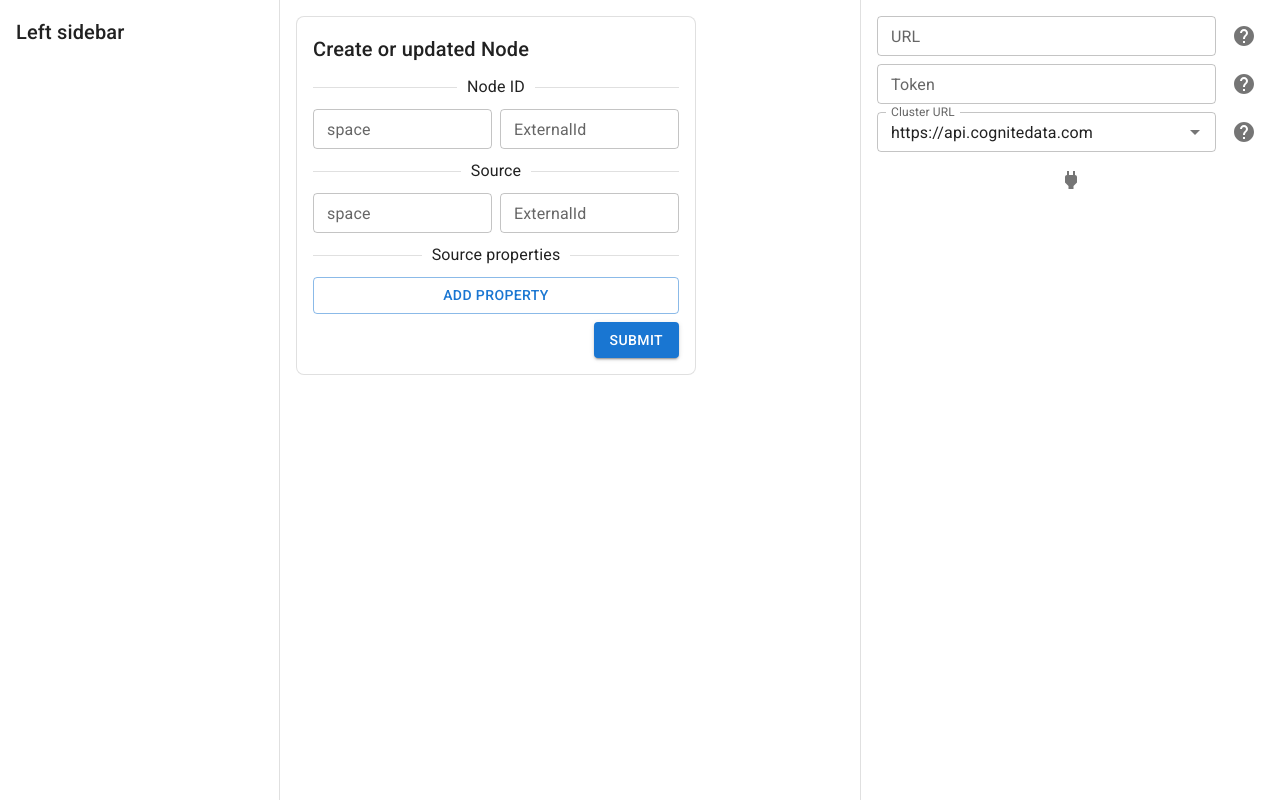
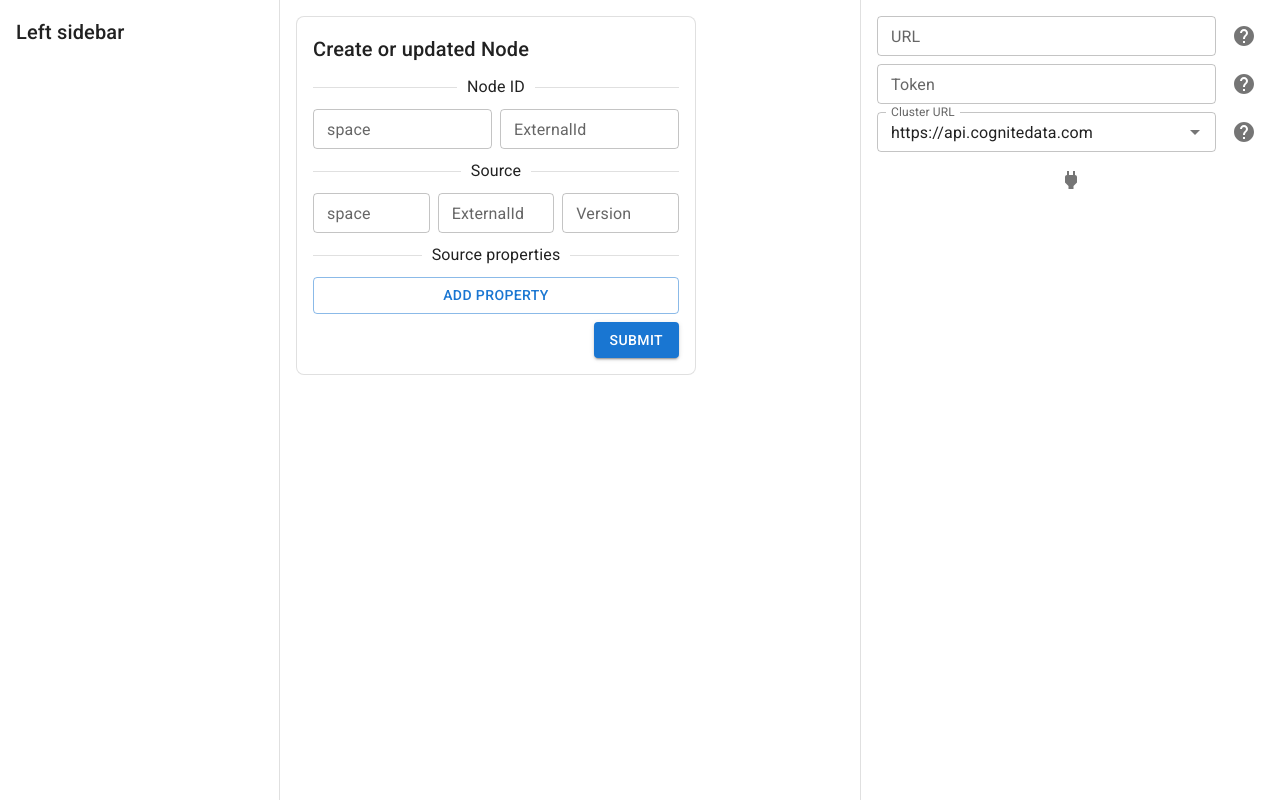
Before and after one commit to anton-p-c/data-bakery, a React (Vite) app: page / in a window 1280 px wide. Built offline with nearby package versions, Linux system fonts and the light colour scheme.

Commit message:
wired up CogniteSDK an CreateOrUpdateForm

```diff
--- a/src/CogniteSDK/CogniteSDK.ts
+++ b/src/CogniteSDK/CogniteSDK.ts
@@ -19,7 +19,7 @@ export class CogniteSDK {
 
   private cogniteClient_: CogniteClient | undefined
 
-  private get cogniteClient(): CogniteClient {
+  get api(): CogniteClient {
     if (!this.cogniteClient_) {
       throw new Error('CogniteClient not initialized')
     }
@@ -58,9 +58,9 @@ export class CogniteSDK {
     try {
       store.set(this.state.connectionError, undefined)
 
-      await this.cogniteClient.authenticate()
+      await this.api.authenticate()
       // authenticate doesn't throw an error, so we need to check the error type
-      await this.cogniteClient.containers.list({ includeGlobal: true })
+      await this.api.containers.list({ includeGlobal: true })
 
       store.set(this.state.connectionState, 'connected')
     } catch (error) {
--- a/src/components/CreateOrUpdateNodeForm/CreateOrUpdateNodeForm.tsx
+++ b/src/components/CreateOrUpdateNodeForm/CreateOrUpdateNodeForm.tsx
@@ -1,7 +1,8 @@
-import { type ContainerCreateDefinition, type DataModelCreate, type RawPropertyValueV3, type ViewCreateDefinition, type ViewReference } from "@cognite/sdk"
+import { type PropertyValueGroupV3, type RawPropertyValueV3, type ViewReference } from "@cognite/sdk"
 import DeleteIcon from "@mui/icons-material/Delete"
 import { Box, Button, Divider, IconButton, Paper, TextField, Typography, } from "@mui/material"
 import { FormProvider, useFieldArray, useForm, useFormContext } from "react-hook-form"
+import { cogniteSDK } from "../../CogniteSDK"
 import { textFieldRegister } from "../utils"
 
 const FormDivider: React.FC<{ label: string }> = ({ label }) => {
@@ -51,7 +52,7 @@ const NodeIdField: React.FC<{}> = ({ }) => {
   </Box>
 }
 
-const SourceIdField: React.FC<{}> = ({ }) => {
+const ViewIdField: React.FC<{}> = ({ }) => {
   "use no memo";
   const { register, formState } = useFormContext<CreateOrUpdateNodeFormState>()
 
@@ -79,6 +80,19 @@ const SourceIdField: React.FC<{}> = ({ }) => {
       {...textFieldRegister(
         register("source.reference.externalId", {
           required: "ExternalId is required",
+        }),
+      )}
+    />
+    <TextField
+      fullWidth
+      label="Version"
+      size="small"
+      autoComplete="off"
+      disabled={formState.isSubmitting}
+      error={!!formState.errors.source?.reference?.version}
+      {...textFieldRegister(
+        register("source.reference.version", {
+          required: "Version is required",
         }),
       )}
     />
@@ -144,11 +158,31 @@ const SourceProperties: React.FC<{}> = ({ }) => {
 }
 
 export const CreateOrUpdateNodeForm: React.FC<{}> = ({ }) => {
-  const methods = useForm<CreateOrUpdateNodeFormState>({ })
+  const methods = useForm<CreateOrUpdateNodeFormState>({})
 
-  const onSubmit = (data: CreateOrUpdateNodeFormState) => {
-    // cogniteSDK.createOrUpdateNode(data)
-    console.log('submitting', data)
+  const onSubmit = async (data: CreateOrUpdateNodeFormState) => {
+    const propertiesMap: PropertyValueGroupV3 = {}
+
+    data.source.properties.forEach((property) => {
+      propertiesMap[property.name] = property.value
+    })
+
+    await cogniteSDK.api.instances.upsert({
+      items: [{
+        instanceType: "node",
+        space: data.space,
+        externalId: data.externalId,
+        sources: [{
+          source: {
+            type: "view",
+            space: data.source.reference.space,
+            externalId: data.source.reference.externalId,
+            version: data.source.reference.version,
+          },
+          properties: propertiesMap,
+        }],
+      }]
+    })
   }
 
   return (
@@ -175,7 +209,7 @@ export const CreateOrUpdateNodeForm: React.FC<{}> = ({ }) => {
         <NodeIdField />
 
         <FormDivider label="Source" />
-        <SourceIdField />
+        <ViewIdField />
 
         <FormDivider label="Source properties" />
         <SourceProperties />
```
